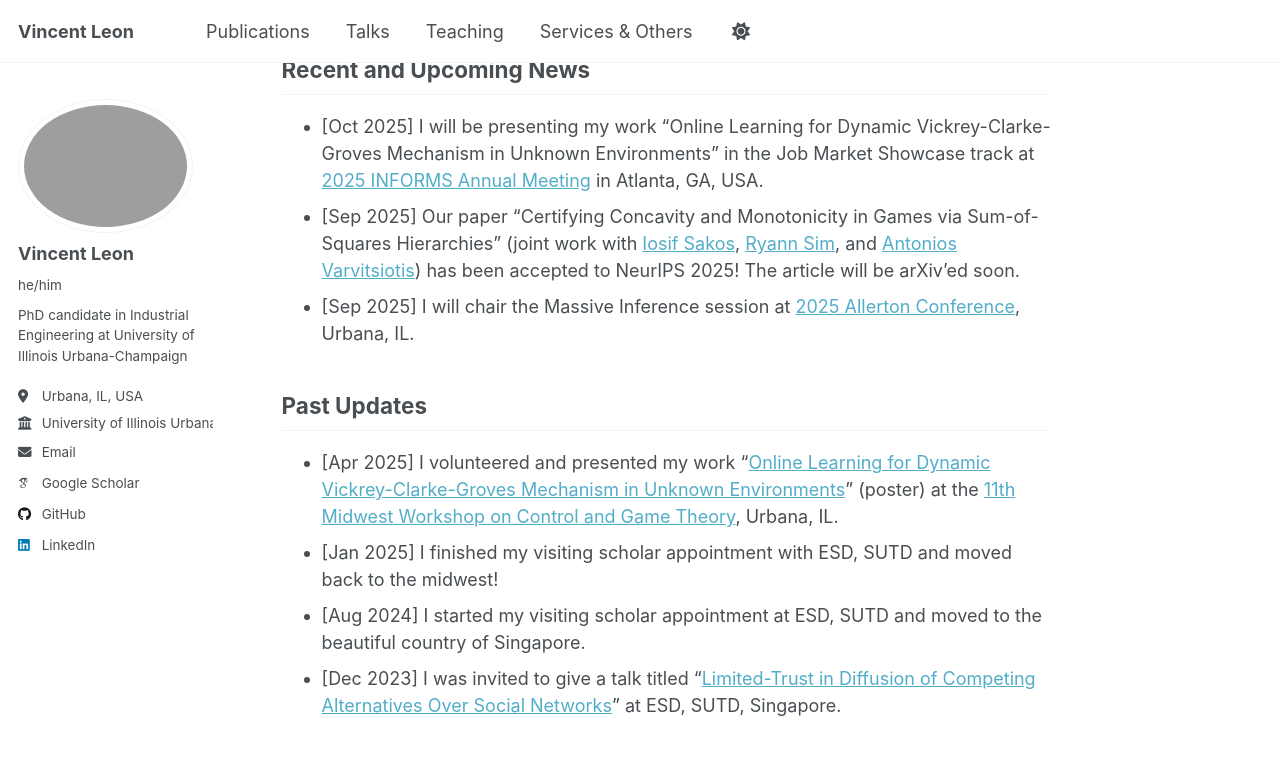
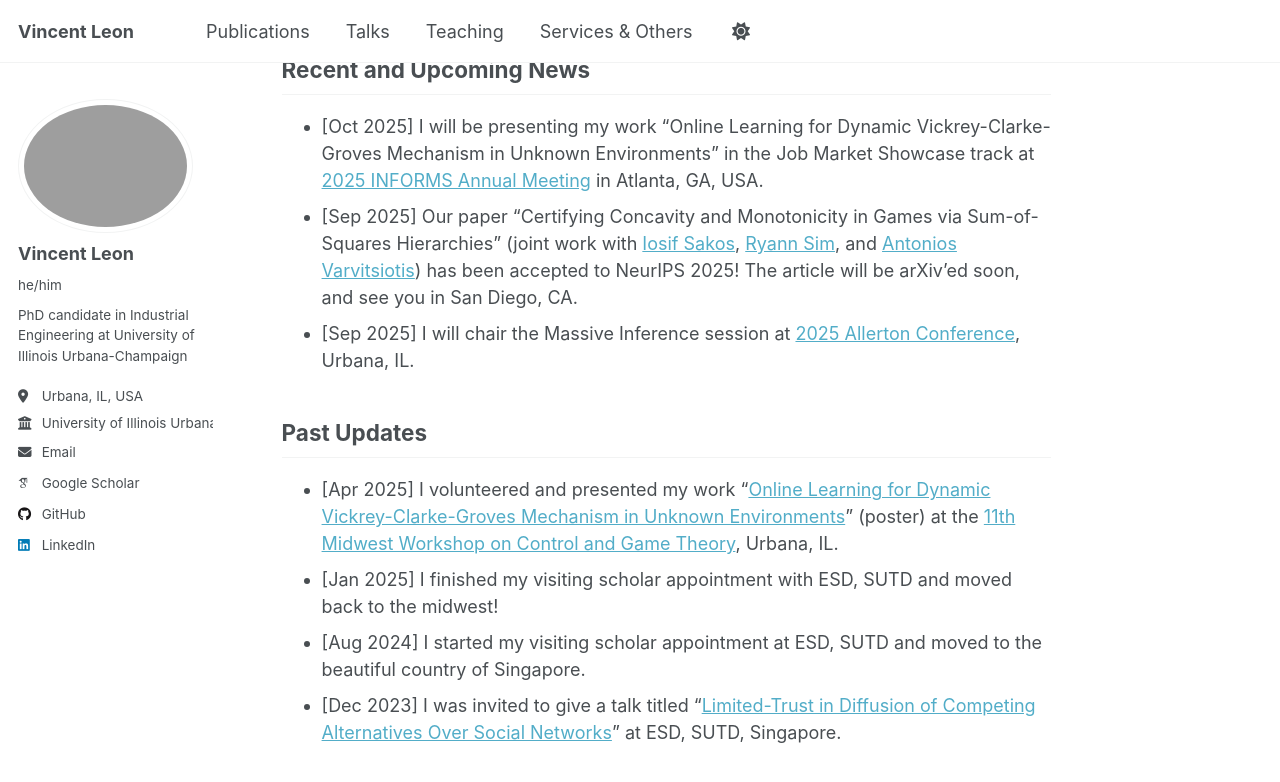
Before and after one commit to vin-leon/vin-leon.github.io, a Jekyll site: the page built from _pages/about.md, in a window 1280 px wide and 900 px high, scrolled down 1084 px. Shown: the top 782 px of the window. Built offline with Jekyll 4.4.1, drawn with Linux system fonts in a browser that asks for light colours; some web fonts are replaced; a script that is not in the unit is left out.

Commit message:
Update about.md

```diff
--- a/_pages/about.md
+++ b/_pages/about.md
@@ -34,7 +34,7 @@ Visiting Scholar, Engineering Systems and Design Pillar, Singapore University of
 ## Recent and Upcoming News
 
 * [Oct 2025] I will be presenting my work "Online Learning for Dynamic Vickrey-Clarke-Groves Mechanism in Unknown Environments" in the Job Market Showcase track at [2025 INFORMS Annual Meeting](https://meetings.informs.org/wordpress/annual/) in Atlanta, GA, USA.
-* [Sep 2025] Our paper "Certifying Concavity and Monotonicity in Games via Sum-of-Squares Hierarchies" (joint work with [Iosif Sakos](https://www.sutd.edu.sg/profile/iosif-joseph-sakos/), [Ryann Sim](https://ryanndelion.github.io/), and [Antonios Varvitsiotis](https://sites.google.com/site/antoniosvarvitsiotis/)) has been accepted to NeurIPS 2025! The article will be arXiv'ed soon.
+* [Sep 2025] Our paper "Certifying Concavity and Monotonicity in Games via Sum-of-Squares Hierarchies" (joint work with [Iosif Sakos](https://www.sutd.edu.sg/profile/iosif-joseph-sakos/), [Ryann Sim](https://ryanndelion.github.io/), and [Antonios Varvitsiotis](https://sites.google.com/site/antoniosvarvitsiotis/)) has been accepted to NeurIPS 2025! The article will be arXiv'ed soon, and see you in San Diego, CA.
 * [Sep 2025] I will chair the Massive Inference session at [2025 Allerton Conference](https://allerton.csl.illinois.edu/), Urbana, IL.
 
 ## Past Updates
```
